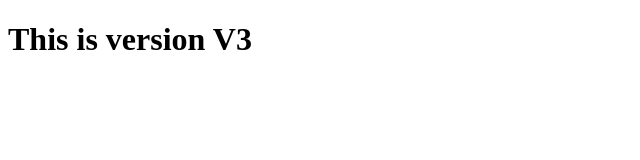
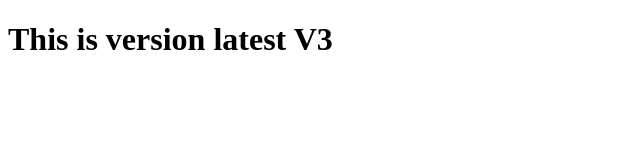
Before and after one commit to awstr2025-afk/myrepo, a plain HTML site: page index.html in a window 1280 px wide. Shown: the whole page, without its empty margins (0-640 px from the left). Drawn offline with Linux system fonts and the light colour scheme.

Commit message:
This is V4

```diff
--- a/index.html
+++ b/index.html
@@ -6,8 +6,6 @@
     <title>Document</title>
 </head>
 <body>
-    <h1> This is version V3</h1>
-
-
+    <h1> This is version latest V3</h1>
 </body>
 </html>
```
